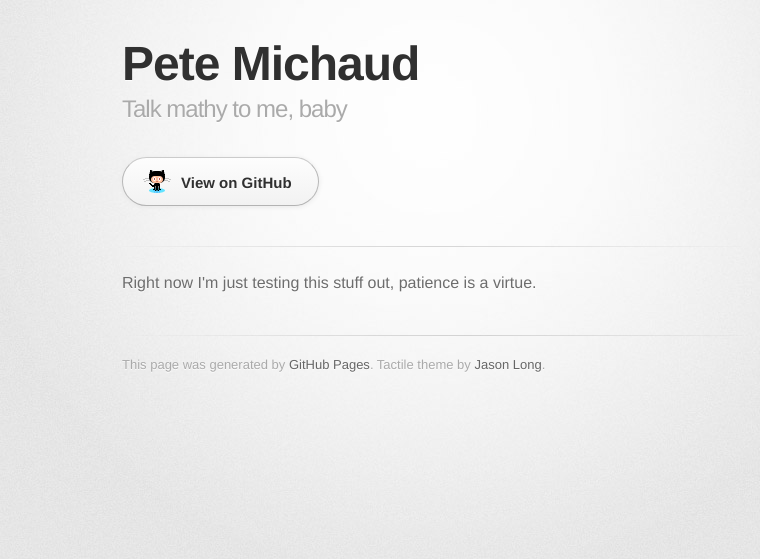
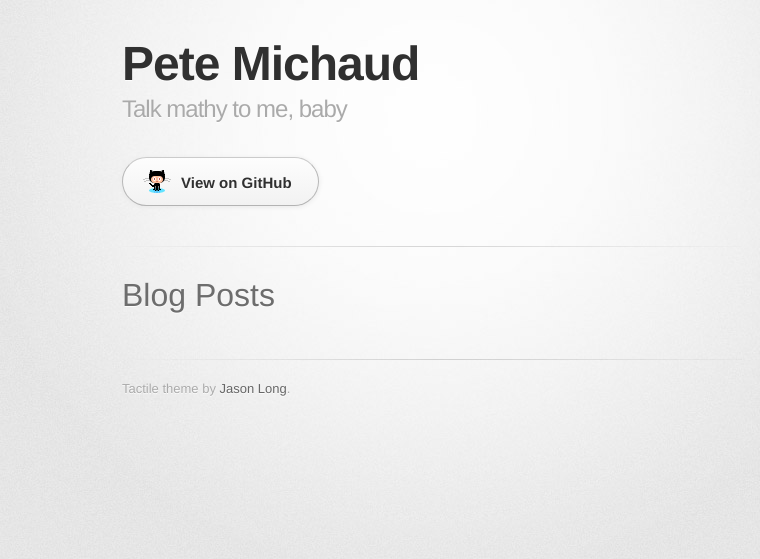
Before and after one commit to PeteMichaud/petemichaud.github.com, a Jekyll site: the page built from index.html, in a window 1280 px wide. Shown: the top 559 px of the page, without its empty margins (208-968 px from the left). Built offline with Jekyll 4.4.1, drawn with Linux system fonts in a browser that asks for light colours; some web fonts are replaced.

Commit message:
updated index to use the layout

```diff
--- a/index.html
+++ b/index.html
@@ -1,43 +1,13 @@
-<!DOCTYPE html>
-<html>
-  <head>
-    <meta charset='utf-8'>
-    <meta http-equiv="X-UA-Compatible" content="chrome=1">
-    <link href='https://fonts.googleapis.com/css?family=Chivo:900' rel='stylesheet' type='text/css'>
-    <link rel="stylesheet" type="text/css" href="stylesheets/stylesheet.css" media="screen" />
-    <link rel="stylesheet" type="text/css" href="stylesheets/pygment_trac.css" media="screen" />
-    <link rel="stylesheet" type="text/css" href="stylesheets/print.css" media="print" />
-    <!--[if lt IE 9]>
-    <script src="//html5shiv.googlecode.com/svn/trunk/html5.js"></script>
-    <![endif]-->
-    <title>Pete Michaud by PeteMichaud</title>
-  </head>
+---
+layout: default
+title: Pete Michaud
+---
 
-  <body>
-    <div id="container">
-      <div class="inner">
-
-        <header>
-          <h1>Pete Michaud</h1>
-          <h2>Talk mathy to me, baby</h2>
-        </header>
-
-        <section id="downloads" class="clearfix">
-          <a href="https://github.com/PeteMichaud" id="view-on-github" class="button"><span>View on GitHub</span></a>
-        </section>
-
-        <hr>
-
-        <section id="main_content">
-          <p>Right now I'm just testing this stuff out, patience is a virtue.</p>
-        </section>
-
-        <footer>
-          This page was generated by <a href="http://pages.github.com">GitHub Pages</a>. Tactile theme by <a href="http://twitter.com/jasonlong">Jason Long</a>.
-        </footer>
-
-
-      </div>
-    </div>
-  </body>
-</html>
+<div id="home">
+    <h1>Blog Posts</h1>
+    <ul class="posts">
+        {% for post in site.posts %}
+        <li><span>{{ post.date | date_to_string }}</span> &raquo; <a href="{{ post.url }}">{{ post.title }}</a></li>
+        {% endfor %}
+    </ul>
+</div>
```
